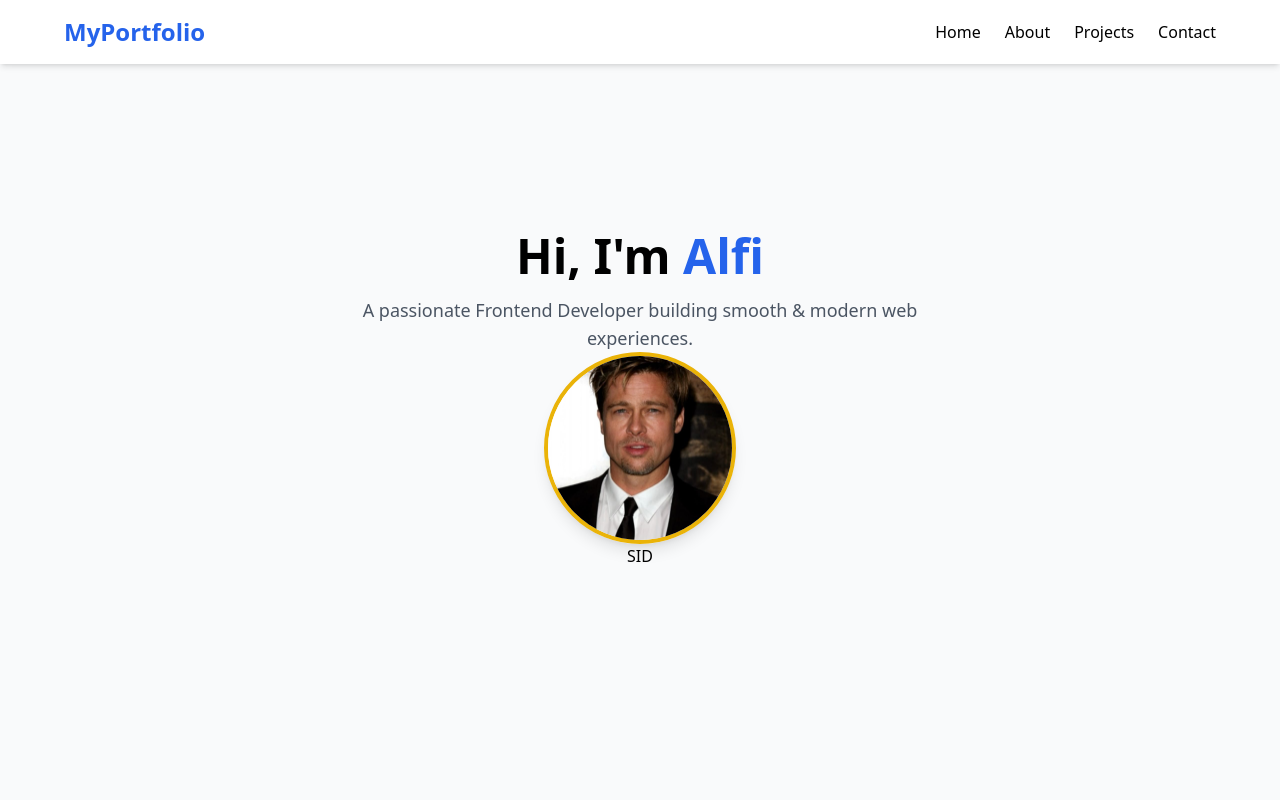
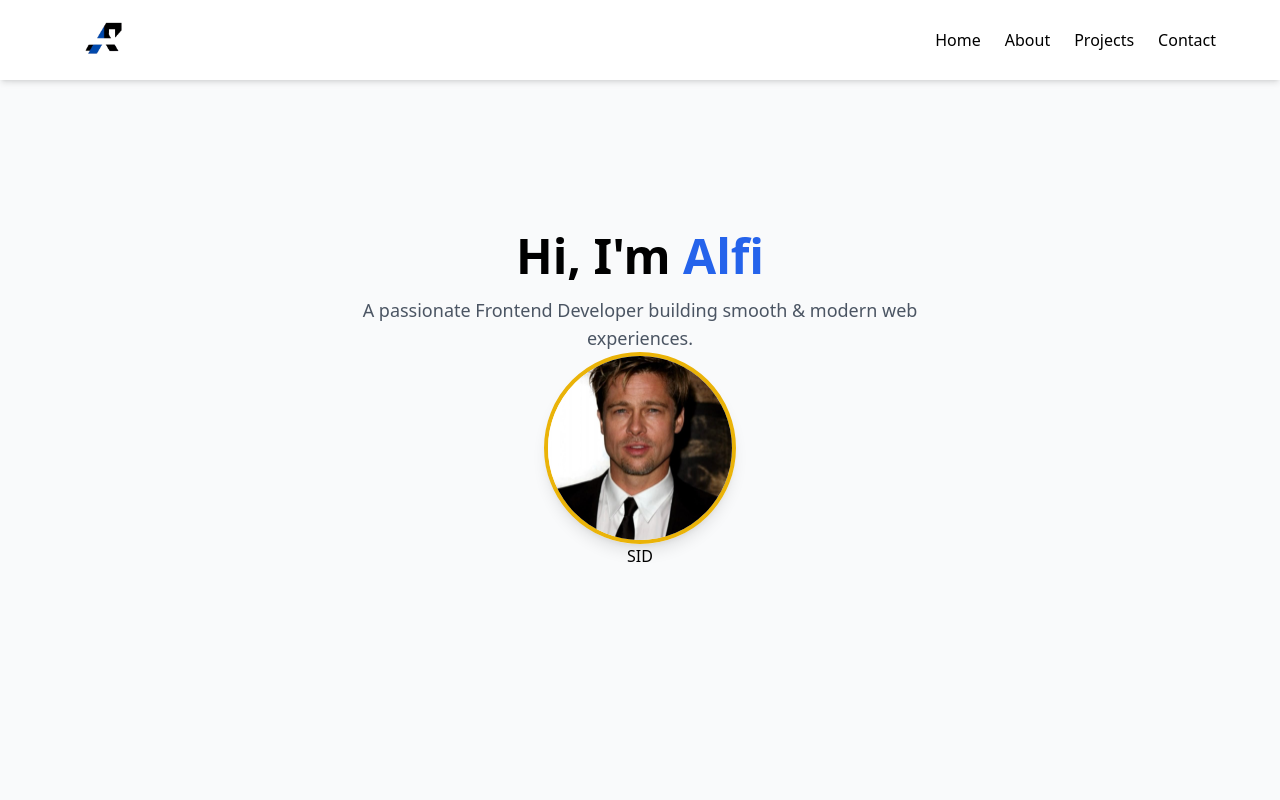
Before and after one commit to sddunham0-wq/my-portofolio, a React (Vite) app: page / in a window 1280 px wide. Shown: the top 800 px of the page. Built offline with nearby package versions, Linux system fonts and the light colour scheme.

Commit message:
Update navbar section

```diff
--- a/src/components/Navbar.jsx
+++ b/src/components/Navbar.jsx
@@ -4,10 +4,20 @@ export default function Navbar() {
   const [isMenuOpen, setIsMenuOpen] = useState(false);
 
   return (
-    <nav className="fixed w-full bg-white shadow-md z-50 px-4 py-4 md:px-6 md:py-4">
-      <div className="flex justify-between items-center max-w-6xl mx-auto">
-        <h1 className="text-2xl font-bold text-blue-600">MyPortfolio</h1>
-
+    <nav className="fixed w-full bg-white shadow-md z-50 py-4 px-4 md:px-6">
+      {" "}
+      {/* Padding vertikal (py) tetap */}
+      <div className="flex justify-between items-center max-w-6xl mx-auto h-12">
+        {" "}
+        {/* Tetapkan tinggi navbar (h-12) */}
+        {/* Logo */}
+        <div className="flex items-center">
+          <img
+            src="/logosid.png"
+            alt="Logo MyPortfolio"
+            className="max-h-12 md:max-h-20 w-auto" // Logo membesar, tapi tidak melebihi max-h
+          />
+        </div>
         {/* Hamburger Menu Button (Mobile) */}
         <button
           className="md:hidden text-blue-600"
@@ -36,7 +46,6 @@ export default function Navbar() {
             )}
           </svg>
         </button>
-
         {/* Desktop Menu */}
         <ul className="hidden md:flex gap-6">
           <li>
@@ -60,7 +69,6 @@ export default function Navbar() {
             </a>
           </li>
         </ul>
-
         {/* Mobile Menu (Conditional Rendering) */}
         {isMenuOpen && (
           <div className="md:hidden absolute top-16 left-0 right-0 bg-white shadow-md py-4 px-6">
```
Also changed, not shown: public/logosid.png (added).
